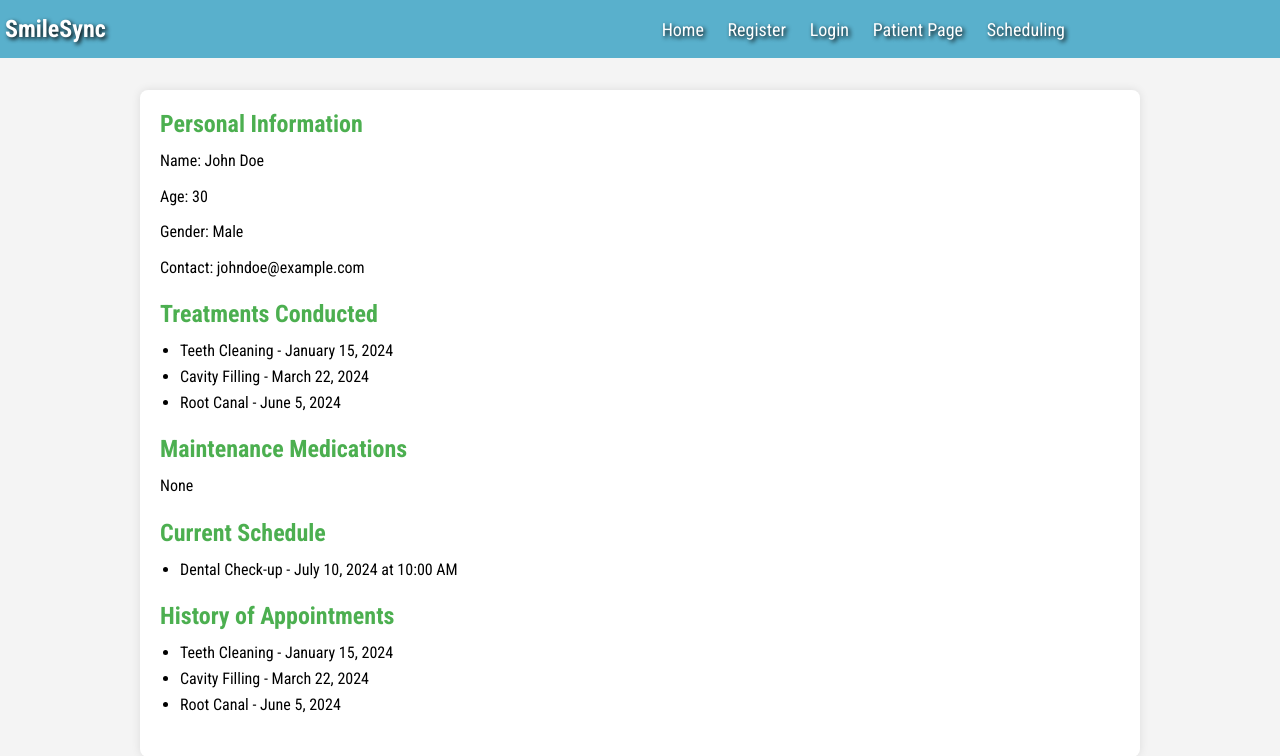
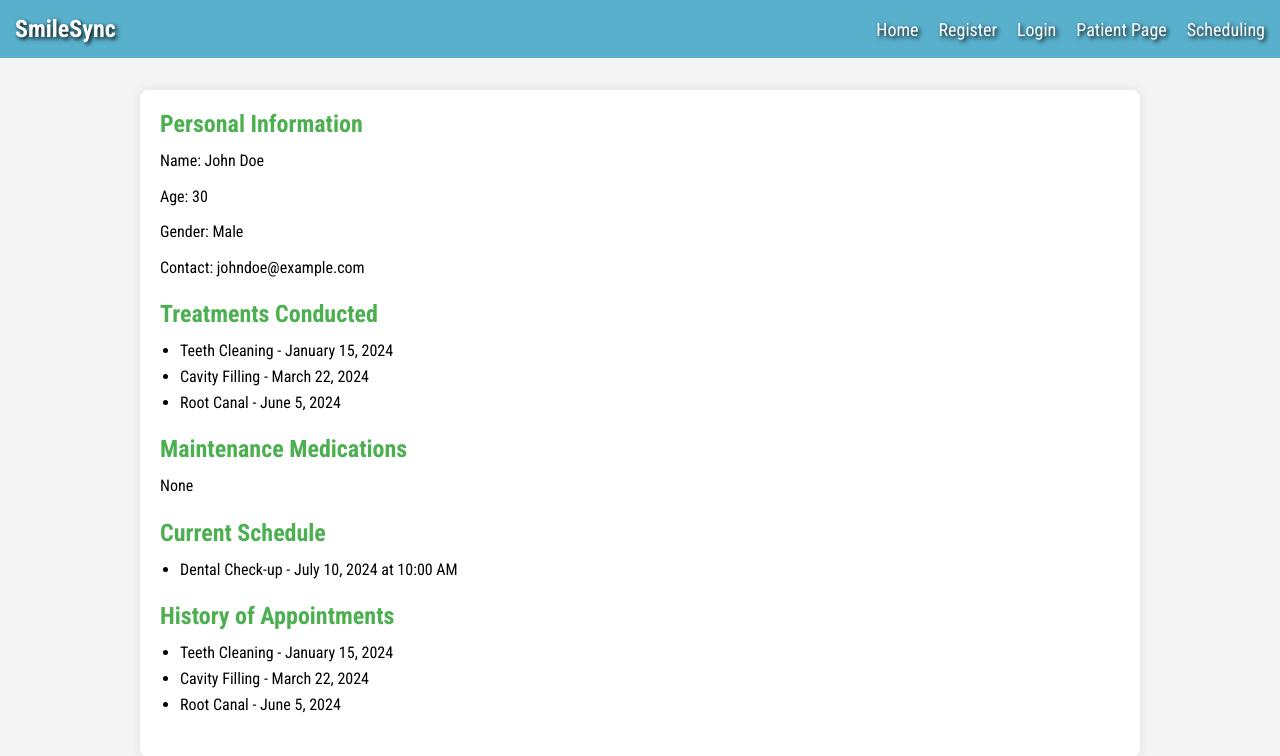
Before and after one commit to Daax06/SmileSync, a PHP site: page /patientprofile.php in a window 1280 px wide. Shown: the top 756 px of the page. Run offline with PHP 8.4, Linux system fonts and the light colour scheme.

Commit message:
Update patientprofile.php

```diff
--- a/patientprofile.php
+++ b/patientprofile.php
@@ -5,15 +5,16 @@
     <meta name="viewport" content="width=device-width, initial-scale=1.0">
     <title>SmileSync - Patient Page</title>
     <style>
-        @import url('https://fonts.googleapis.com/css2?family=Roboto+Condensed:ital,wght@0,100..900;1,100..900&display=swap');
+        @import url('https://fonts.googleapis.com/css2?family=Roboto+Condensed:wght@100;400;700&display=swap');
+
         * {
             margin: 0;
             padding: 0;
             box-sizing: border-box;
             font-family: 'Roboto Condensed', sans-serif;
         }
+
         body {
-            font-family: Arial, sans-serif;
             background-color: #f4f4f4;
             padding-top: 70px; /* Add padding-top to make space for the fixed header */
         }
@@ -65,19 +66,16 @@
             margin: 0;
             font-size: 24px;
             text-shadow: 2px 2px 4px #000;
-            position: relative;
-            left: -10px;
         }
 
         #nav ul {
             list-style-type: none;
             margin: 0;
             padding: 0;
-            margin-right: 200px;
+            display: flex;
         }
 
         #nav ul li {
-            display: inline;
             margin-left: 20px;
         }
 
```
